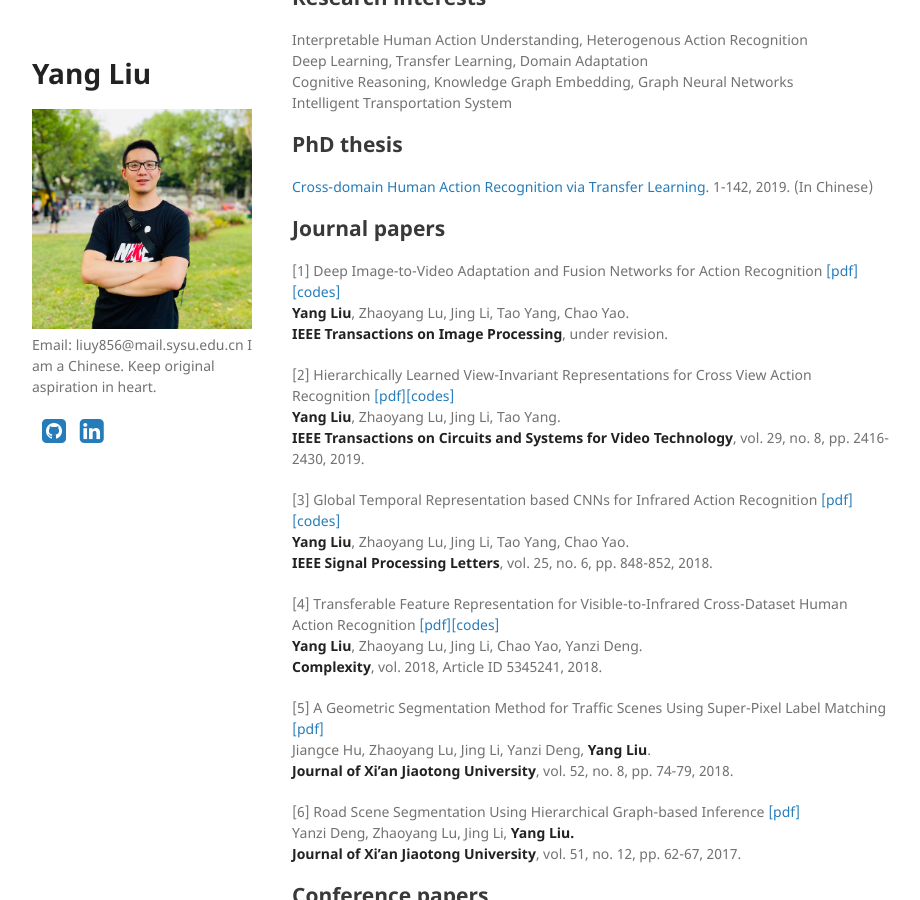
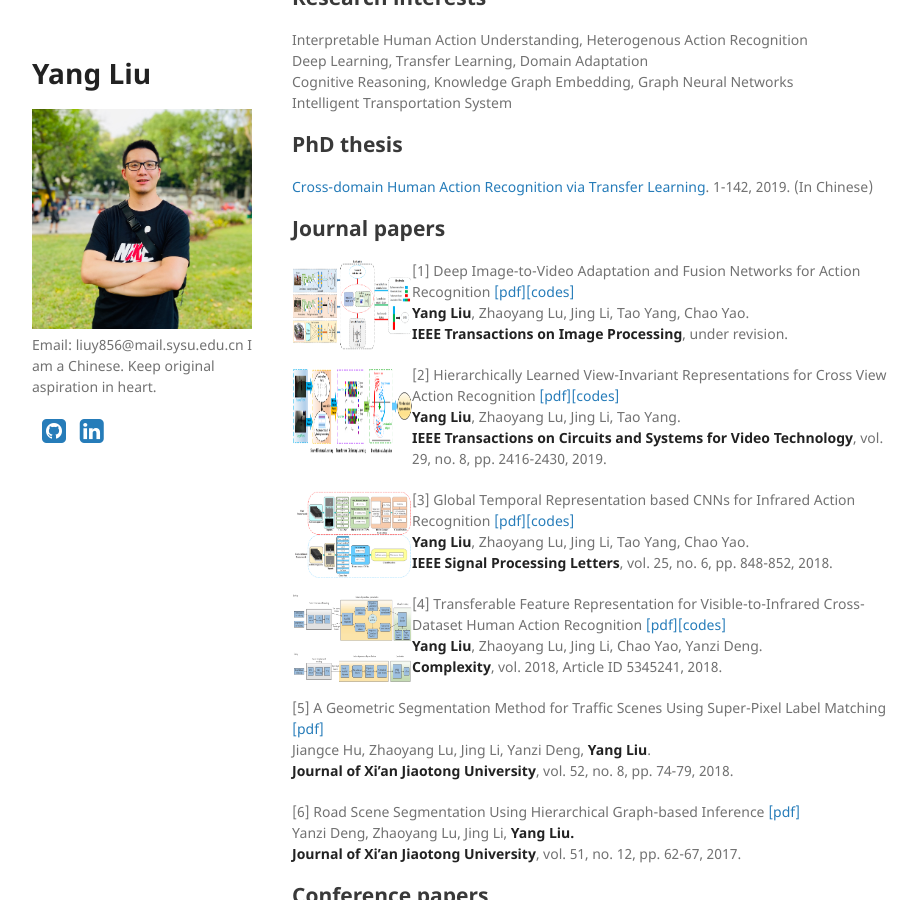
Before and after one commit to YangLiu9208/home, a Jekyll site: the page built from index.md, in a window 1280 px wide and 900 px high, scrolled down 555 px. Shown: the whole window, without its empty margins (178-1098 px from the left). Built offline with Jekyll 4.4.1, drawn with Linux system fonts in a browser that asks for light colours; a style sheet for code colours, icons or effects is not loaded.

Commit message:
Update index.md

```diff
--- a/index.md
+++ b/index.md
@@ -30,18 +30,22 @@ Intelligent Transportation System
 [Cross-domain Human Action Recognition via Transfer Learning](https://yangliu9208.github.io/home/). 1-142, 2019. (In Chinese)
 
 ## Journal papers
+<img src="./TIP.png" width="120" height="90" alt="test" align=left />
 [1] Deep Image-to-Video Adaptation and Fusion Networks for Action Recognition  [[pdf]](https://yangliu9208.github.io/DIVAFN/)[[codes]](https://yangliu9208.github.io/DIVAFN/)
 **Yang Liu**, Zhaoyang Lu, Jing Li, Tao Yang, Chao Yao.
 **IEEE Transactions on Image Processing**, under revision.
 
+<img src="./TCSVT.png" width="120" height="90" alt="test" align=left />
 [2] Hierarchically Learned View-Invariant Representations for Cross View Action Recognition  [[pdf]](https://arxiv.org/abs/1809.00421)[[codes]](https://yangliu9208.github.io/JSRDA/)
 **Yang Liu**, Zhaoyang Lu, Jing Li, Tao Yang.
 **IEEE Transactions on Circuits and Systems for Video Technology**, vol. 29, no. 8, pp. 2416-2430, 2019.
 
+<img src="./SPL.png" width="120" height="90" alt="test" align=left />
 [3] Global Temporal Representation based CNNs for Infrared Action Recognition  [[pdf]](https://arxiv.org/abs/1909.08287)[[codes]](https://yangliu9208.github.io/TSTDDs/)
 **Yang Liu**, Zhaoyang Lu, Jing Li, Tao Yang, Chao Yao.
 **IEEE Signal Processing Letters**, vol. 25, no. 6, pp. 848-852, 2018.
 
+<img src="./Complexity.png" width="120" height="90" alt="test" align=left />
 [4] Transferable Feature Representation for Visible-to-Infrared Cross-Dataset Human Action Recognition  [[pdf]](https://arxiv.org/abs/1909.08297)[[codes]](https://yangliu9208.github.io/CDFAG/)
 **Yang Liu**, Zhaoyang Lu, Jing Li, Chao Yao, Yanzi Deng.
 **Complexity**, vol. 2018, Article ID 5345241, 2018.
```
